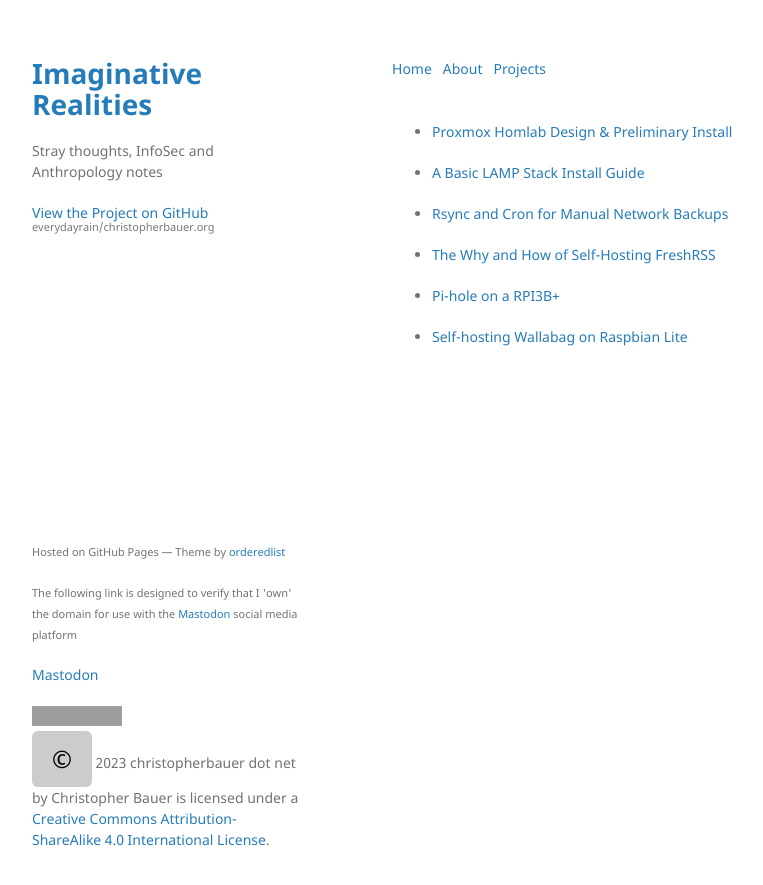
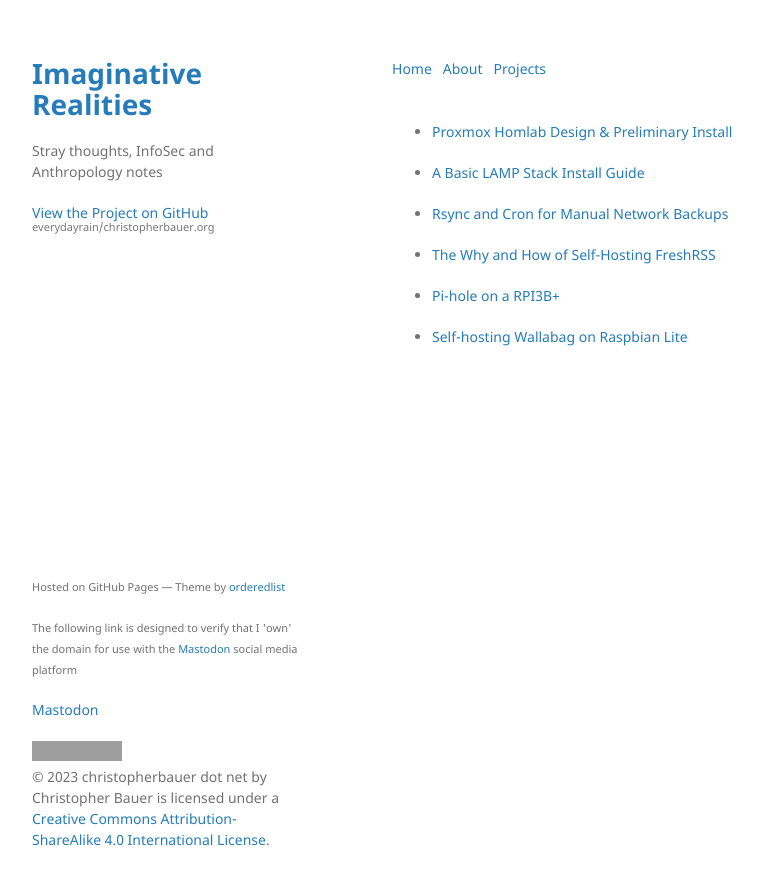
Before and after one commit to everydayrain/christopherbauer.org, a Jekyll site: the page built from projects.md, in a window 1280 px wide. Shown: the top 885 px of the page, without its empty margins (178-941 px from the left). Built offline with Jekyll 4.4.1, drawn with Linux system fonts in a browser that asks for light colours; grey boxes are pictures that could not be loaded.

Commit message:
Update default.html

```diff
--- a/_layouts/default.html
+++ b/_layouts/default.html
@@ -49,7 +49,7 @@
         <p><small>Hosted on GitHub Pages &mdash; Theme by <a href="https://github.com/orderedlist">orderedlist</a></small></p>
         <p><small>The following link is designed to verify that I 'own' the domain for use with the <a href="https://infosec.exchange">Mastodon</a> social media platform</small></p>
         <a rel="me noopener" href="https://infosec.exchange/@anthro_packets">Mastodon</a><br /><br />
-        <a rel="license" href="http://creativecommons.org/licenses/by-sa/4.0/"><img alt="Creative Commons License" style="border-width:0" src="https://i.creativecommons.org/l/by-sa/4.0/80x15.png" /></a><br /> <span style="display: inline-block; font-size: 24px; color: #000000; background: #cccccc; border-radius: 6px; padding: 10px 20px;">©</span> 2023 christopherbauer dot net by Christopher Bauer is licensed under a <a rel="license" href="http://creativecommons.org/licenses/by-sa/4.0/">Creative Commons Attribution-ShareAlike 4.0 International License</a>.
+        <a rel="license" href="http://creativecommons.org/licenses/by-sa/4.0/"><img alt="Creative Commons License" style="border-width:0" src="https://i.creativecommons.org/l/by-sa/4.0/80x15.png" /></a><br /> © 2023 christopherbauer dot net by Christopher Bauer is licensed under a <a rel="license" href="http://creativecommons.org/licenses/by-sa/4.0/">Creative Commons Attribution-ShareAlike 4.0 International License</a>.
       </footer>
     </div>
   </body>
```
